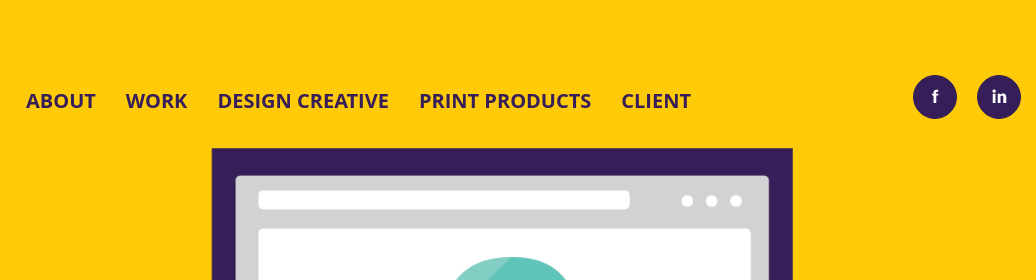
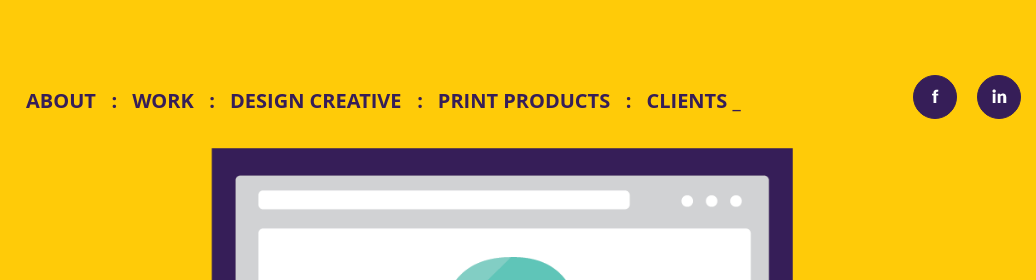
Before and after one commit to dailystore/lion-404, a plain HTML site: page index.html in a window 1280 px wide. Shown: the top 280 px of the page, 140-1176 px from the left. Drawn offline with Linux system fonts and the light colour scheme.

Commit message:
Decorate

```diff
--- a/index.html
+++ b/index.html
@@ -23,6 +23,13 @@
             border-radius: 5px;
             margin-top: 35px;
         }
+        .navbar-nav > li > a {
+            padding-right: 0;
+        }
+        .navbar-default .navbar-nav > li > a:not(.btn):hover span{
+            opacity: 1;
+            color: #361e58;
+        }
     </style>
 </head>
 <body class="bg-yellow">
@@ -44,27 +51,27 @@
                 <ul class="nav navbar-nav">
                     <li>
                         <a href="#">
-                            ABOUT
+                            ABOUT &nbsp; <span>:</span>
                         </a>
                     </li>
                     <li>
                         <a href="#">
-                            WORK
+                            WORK &nbsp; <span>:</span>
                         </a>
                     </li>
                     <li>
                         <a href="#">
-                            DESIGN CREATIVE
+                            DESIGN CREATIVE &nbsp; <span>:</span>
                         </a>
                     </li>
                     <li>
                         <a href="#">
-                            PRINT PRODUCTS
+                            PRINT PRODUCTS &nbsp; <span>:</span>
                         </a>
                     </li>
                     <li>
                         <a href="#">
-                            CLIENT
+                            CLIENTS <span>_</span>
                         </a>
                     </li>
                 </ul>
```
